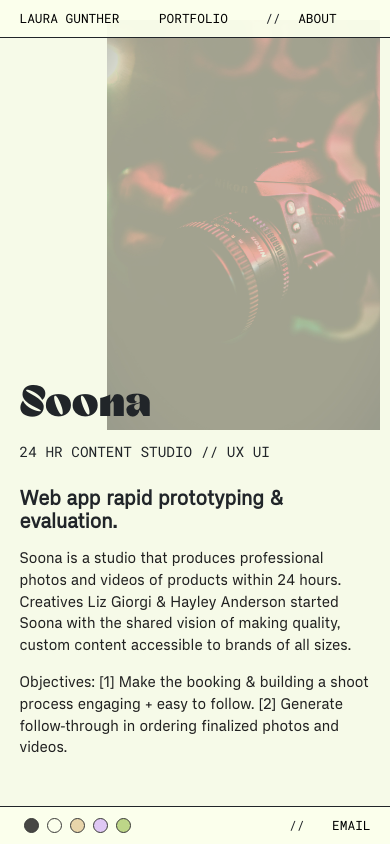
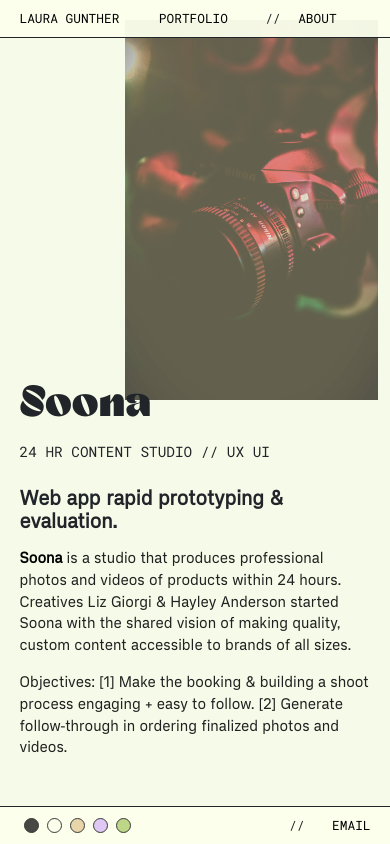
Before and after one commit to lo-designs/Portfolio, a React (Create React App) app: page /soona in a window 390 px wide. Built offline with nearby package versions, Linux system fonts and the light colour scheme.

Commit message:
more fixes

```diff
--- a/src/Components/Carousels/ParralilyCarousel.jsx
+++ b/src/Components/Carousels/ParralilyCarousel.jsx
@@ -17,7 +17,6 @@ function ParralilyCarousel() {
             alt="Second slide"
           />
           <div className="carousel-caption">
-            <p>design board</p>
           </div>
         </Carousel.Item>
 
--- a/src/Components/Carousels/PettesHoundsCarousel.jsx
+++ b/src/Components/Carousels/PettesHoundsCarousel.jsx
@@ -21,7 +21,7 @@ function PettesHoundsCarousel() {
             alt="animated logo"
           />
           <div className="carousel-caption">
-            <p>Logo animated using Photoshop</p>
+            <p>[ Logo animated using Photoshop ]</p>
           </div>
         </Carousel.Item>
 
@@ -33,7 +33,7 @@ function PettesHoundsCarousel() {
             alt="New Pette's Hounds home page"
           />
           <div className="carousel-caption">
-            <p>Redesign [new home page]</p>
+            <p>[ Redesign: home page ]</p>
           </div>
         </Carousel.Item>
 
@@ -45,7 +45,7 @@ function PettesHoundsCarousel() {
             alt="Original home page"
           />
           <div className="carousel-caption">
-            <p>original home page</p>
+            <p>[ original design: home page ]</p>
           </div>
         </Carousel.Item>
 
@@ -57,7 +57,7 @@ function PettesHoundsCarousel() {
             alt="New 'all services' page"
           />
           <div className="carousel-caption">
-            <p>Redesign [all services page]</p>
+            <p>[ Redesign: services page ]</p>
           </div>
         </Carousel.Item>
 
@@ -69,7 +69,7 @@ function PettesHoundsCarousel() {
             alt="Original 'all services' page"
           />
           <div className="carousel-caption">
-            <p>original all serices page</p>
+            <p>[ original design: serices page ]</p>
           </div>
         </Carousel.Item>
       </Carousel>
--- a/src/Components/PortfolioPages/Neurotype/Neurotype.jsx
+++ b/src/Components/PortfolioPages/Neurotype/Neurotype.jsx
@@ -32,7 +32,7 @@ function Neurotype() {
       <div>
         <section id="sctr0">
           <div className="cover" id="hero-image">
-            <img src={neuroHero} alt="" />
+            <img id="neuro-hero" src={neuroHero} alt="" />
           </div>
           <div className="content">
             <div className="intro-position">
@@ -46,7 +46,7 @@ function Neurotype() {
                 <div className="overview">
                   <p>
                     <b>
-                      <a href="https://www.neurotype.io/">Neurotype Inc. </a>
+                      <a href="https://www.neurotype.io/" target="_blank" rel="noreferrer">Neurotype Inc. </a>
                     </b>
                     is building portable brain sensing tools to support the
                     recovery of people struggling with Opioid Use Disorder
--- a/src/Components/PortfolioPages/OuttaWax/OuttaWax.jsx
+++ b/src/Components/PortfolioPages/OuttaWax/OuttaWax.jsx
@@ -9,7 +9,7 @@ function OuttaWax() {
       <div>
         <section id="sctr0">
           <div className="cover" id="hero-image">
-            <img src={outtaHero} alt="" />
+            <img id="outta-hero" src={outtaHero} alt="" />
           </div>
           <div className="content">
             <div className="intro-position">
--- a/src/Components/PortfolioPages/ParraLily/ParraLily.jsx
+++ b/src/Components/PortfolioPages/ParraLily/ParraLily.jsx
@@ -21,7 +21,7 @@ function ParraLily() {
       <div>
         <section id="sctr0">
           <div className="cover" id="hero-image">
-            <img src={parraHero} alt="" />
+            <img id="parra-hero" src={parraHero} alt="" />
           </div>
           <div className="content">
             <div className="intro-position">
@@ -31,9 +31,15 @@ function ParraLily() {
                 <div className="subtitle">Minneapolis food truck.</div>
 
                 <div className="overview">
-                  <p className="website">
-                    Check out the site:
-                    <a href="https://www.parralily.com"> parralily.com</a>
+                <p className="website">
+                    Check out the site: <b><a
+                      href="https://www.parralily.com/"
+                      target="_blank"
+                      rel="noreferrer"
+                    >
+                       parralily.com
+                    </a>
+                  </b>
                   </p>
                   <p>
                     I had the opportunity to help set up, design, and build a
@@ -71,9 +77,9 @@ function ParraLily() {
             <div id="mobile-images">
               <div className="poster">
                 <img src={parraMenu} alt=""></img>
-                <p className="caption">✧ Boxed lunch menu</p>
+                <p className="caption">[ Boxed lunch menu ]</p>
                 <img src={designBoard} alt=""></img>
-                <p className="last-caption">✧ Design board created in XD</p>
+                <p className="last-caption">[ Design board ]</p>
               </div>
             </div>
           </div>
--- a/src/Components/PortfolioPages/PortfolioPages.scss
+++ b/src/Components/PortfolioPages/PortfolioPages.scss
@@ -217,11 +217,16 @@ section .content {
 
     #hero-image {
       position: absolute;
-      margin-left: 25%;
-      width: 70vw;
+      margin-left: 30%;
+      width: 65vw;
       height: 60vh;
-      opacity: 0.4;
+      opacity: 0.7;
       animation: none;
+    }
+
+    #pettes-hero,
+    #neuro-hero {
+      margin-top: -5vh;
     }
 
     #title {
--- a/src/Components/PortfolioPages/Soona/Soona.jsx
+++ b/src/Components/PortfolioPages/Soona/Soona.jsx
@@ -32,7 +32,7 @@ function Soona() {
       <div>
         <section id="sctr0">
           <div className="cover" id="hero-image">
-            <img src={soonaHero} alt="" />
+            <img id="soona-hero" src={soonaHero} alt="" />
           </div>
           <div className="content">
             <div className="intro-position">
@@ -46,12 +46,21 @@ function Soona() {
                 </div>
 
                 <div className="overview">
-                  <p>
-                    Soona is a studio that produces professional photos and
-                    videos of products within 24 hours. Creatives Liz Giorgi &
-                    Hayley Anderson started Soona with the shared vision of
-                    making quality, custom content accessible to brands of all
-                    sizes.
+                <p>
+                  <b>
+                    <a
+                      href="https://soona.co/"
+                      target="_blank"
+                      rel="noreferrer"
+                    >
+                      Soona{" "}
+                    </a>
+                  </b>
+
+                    is a studio that produces professional photos and videos of
+                    products within 24 hours. Creatives Liz Giorgi & Hayley
+                    Anderson started Soona with the shared vision of making
+                    quality, custom content accessible to brands of all sizes.
                   </p>
                   <p>
                     Objectives: [1] Make the booking & building a shoot process
@@ -86,7 +95,9 @@ function Soona() {
             </div>
             <div className="poster">
               <img src={journeyMap} alt=""></img>
-              <p className="caption">[ Customer experience map: made in Sketch ]</p>
+              <p className="caption">
+                [ Customer experience map: made in Sketch ]
+              </p>
             </div>
           </div>
         </section>
@@ -149,7 +160,9 @@ function Soona() {
                 {/* <img src={soonaProgressBar} alt=""></img>
                 <p className="caption">✧ Proposed Feature: progress bar</p> */}
                 <img src={soonaQuickView} alt=""></img>
-                <p className="caption">[ Proposed feature: quick view option ]</p>
+                <p className="caption">
+                  [ Proposed feature: quick view option ]
+                </p>
               </div>
             </div>
           </div>
@@ -166,10 +179,10 @@ function Soona() {
               <p className="description-title">A little guidance.</p>
               <p>
                 Simple features were suggested to make the booking & building a
-                shoot process engaging + easy to follow, as
-                well as generate follow-through in ordering finalized photos and
-                videos. These features included: a progress bar, quick view
-                options, a work-in-progress pop-up message, and a style guide.
+                shoot process engaging + easy to follow, as well as generate
+                follow-through in ordering finalized photos and videos. These
+                features included: a progress bar, quick view options, a
+                work-in-progress pop-up message, and a style guide.
               </p>
             </div>
             <div className="poster">
--- a/src/Components/PortfolioPages/Yha/Yha.jsx
+++ b/src/Components/PortfolioPages/Yha/Yha.jsx
@@ -30,7 +30,7 @@ function Yha() {
       <div>
         <section id="sctr0">
           <div className="cover" id="hero-image">
-            <img src={yhaHero} alt="" />
+            <img id="yha-hero" src={yhaHero} alt="" />
           </div>
           <div className="content">
             <div className="intro-position">
```
Also changed, not shown: src/Components/PortfolioPages/PettesHounds/PettesHounds.jsx (+16 -10 lines).
